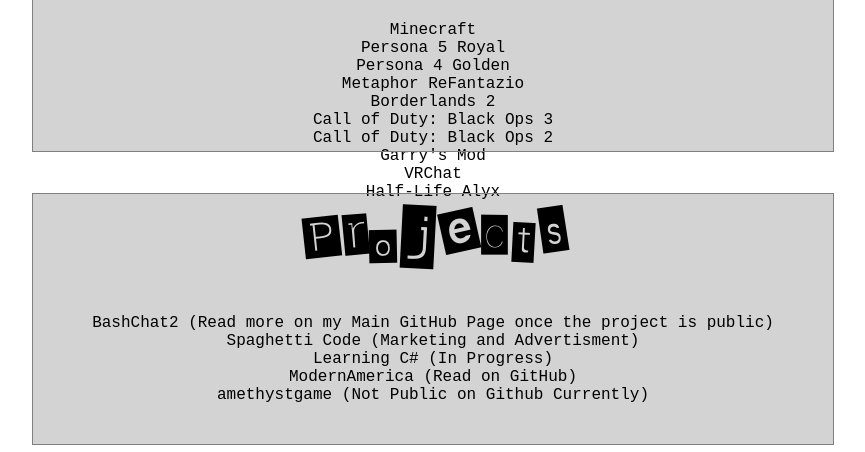
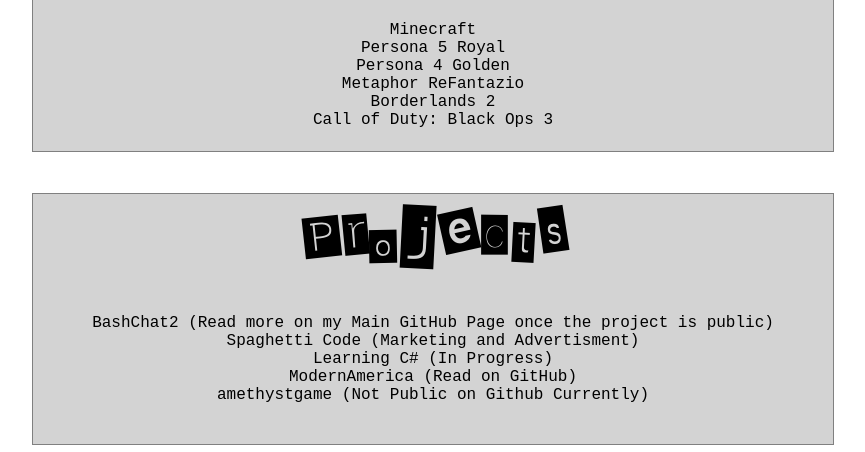
Before and after one commit to amethystisonline/amethyst2667, a plain HTML site: page index.html in a window 1280 px wide. Shown: the part 779-1231 px from the top of the page, without its empty margins (207-1072 px from the left). Drawn offline with Linux system fonts and the light colour scheme.

Commit message:
fixed text going outside box :3

```diff
--- a/index.html
+++ b/index.html
@@ -55,10 +55,7 @@
                     <li>Metaphor ReFantazio</li>
                     <li>Borderlands 2</li>
                     <li>Call of Duty: Black Ops 3</li>
-                    <li>Call of Duty: Black Ops 2</li>
-                    <li>Garry's Mod</li>
-                    <li>VRChat</li>
-                    <li>Half-Life Alyx</li>
+
                 </ul>
             </center>
         </div>
```
